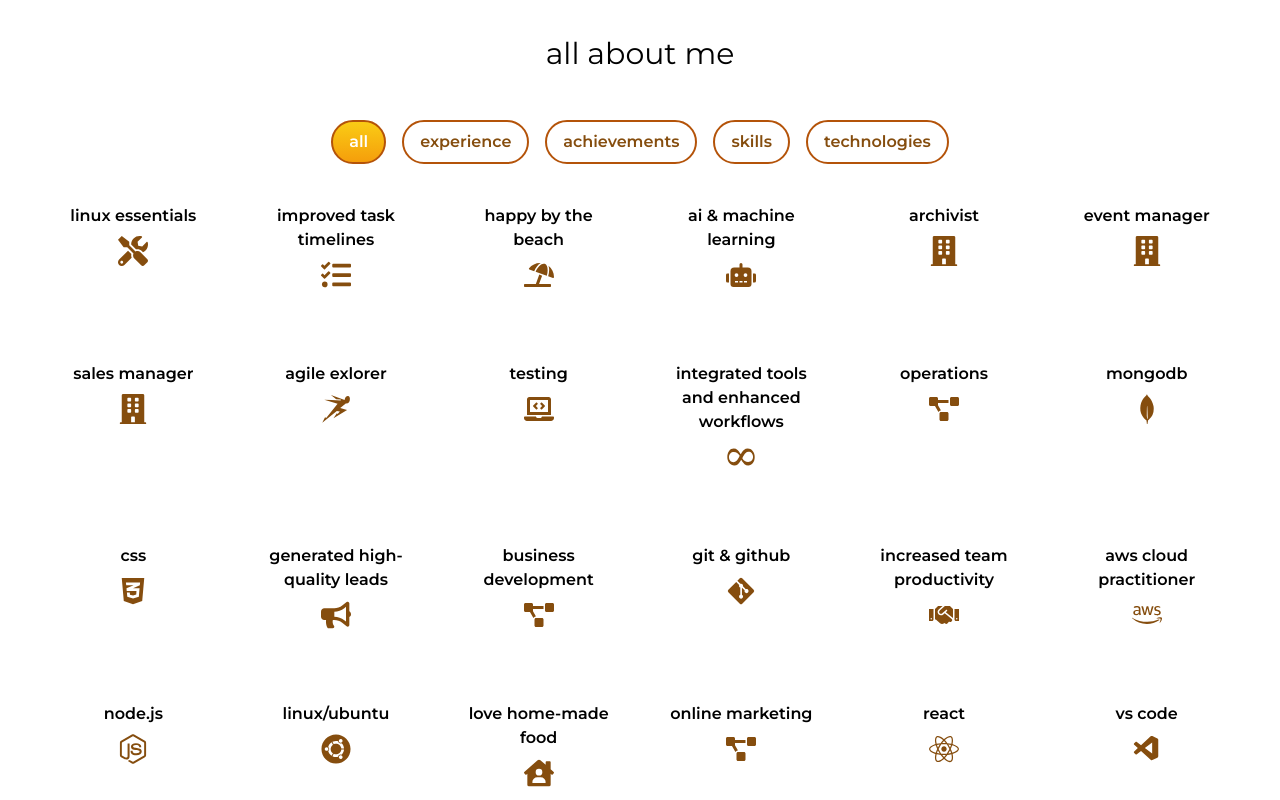
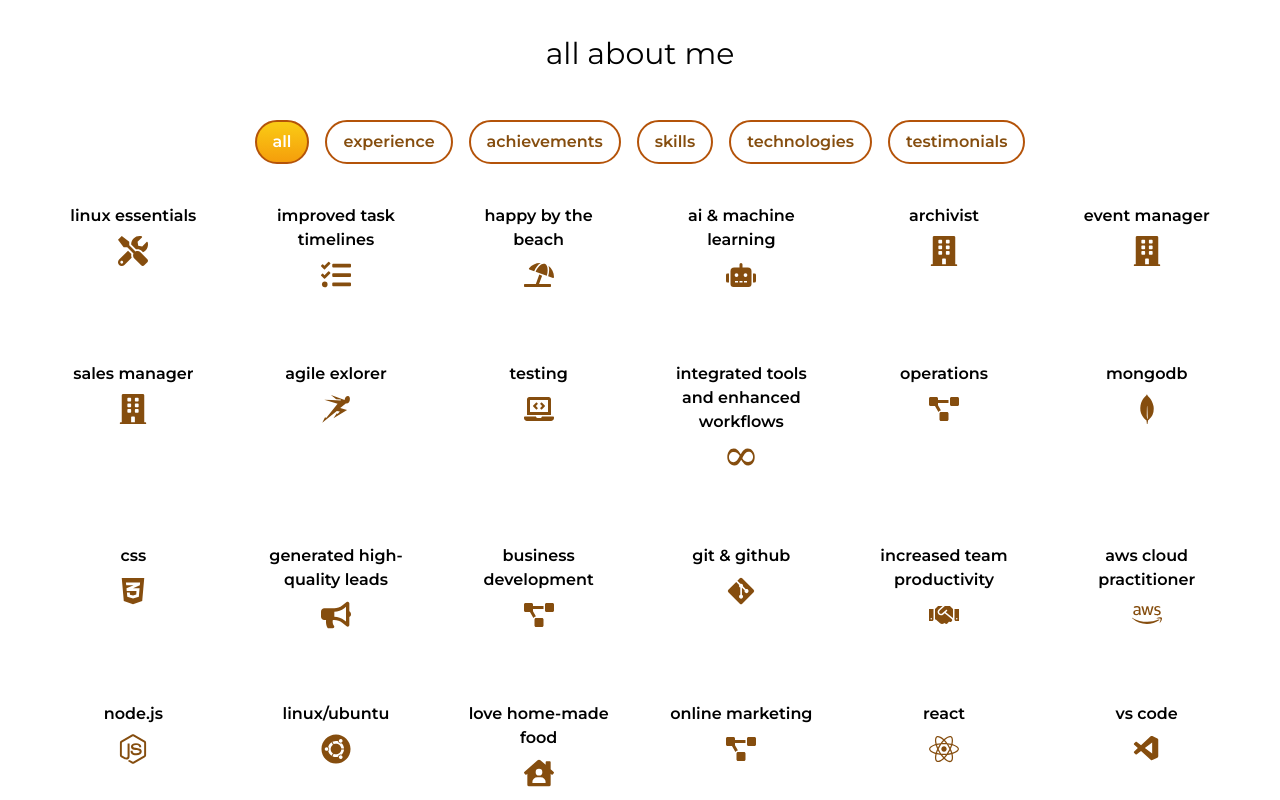
Before and after one commit to jakuzzibubbles/portfolio-white, a React (Vite) app: page / in a window 1280 px wide. Shown: the part 1480-2280 px from the top of the page. Built offline with nearby package versions, Linux system fonts and the light colour scheme.

Commit message:
Refactor components to use testimonials in tabs and update data utility

```diff
--- a/src/App.jsx
+++ b/src/App.jsx
@@ -5,7 +5,7 @@ import Projects from "./components/Projects";
 import About from "./components/About";
 import LoadingScreen from "./components/Loading";
 // import Learnings from "./components/Learnings";
-import Testimonials from "./components/Testimonials";
+// import Testimonials from "./components/Testimonials";
 
 function App() {
   const [loading, setLoading] = useState(true);
@@ -37,7 +37,7 @@ function App() {
       <Projects />
       <About />
       {/* <Learnings /> */}
-      <Testimonials />
+      {/* <Testimonials /> */}
       <footer className="text-yellow-900 text-center py-4 mt-8">
         <p className="mt-8">
           &copy; 2025{" "}
--- a/src/components/Tabs.jsx
+++ b/src/components/Tabs.jsx
@@ -1,6 +1,7 @@
 import React, { useState, useMemo, useEffect, useCallback } from "react";
 import { SKILLS, SKILLS_TABS } from "../utils/data";
 import { FaArrowUp } from "react-icons/fa";
+import Testimonials from "./Testimonials";
 
 const shuffleArray = (array) => {
   return array.sort(() => Math.random() - 0.5);
@@ -72,6 +73,9 @@ const Tabs = () => {
         ))}
       </div>
       <div className="text-left max-w-7xl container mx-auto text-center">
+        {activeTab === "testimonials" ? (
+          <Testimonials />
+        ) : (
           <div
             className={`grid gap-4 ${
               activeTab === "all"
@@ -120,6 +124,7 @@ const Tabs = () => {
               );
             })}
           </div>
+        )}
         {showScrollButton && (
           <button
             onClick={scrollToTabs}
--- a/src/utils/data.js
+++ b/src/utils/data.js
@@ -403,4 +403,5 @@ export const SKILLS_TABS = [
   { label: "achievements", value: "achievements" },
   { label: "skills", value: "skills" },
   { label: "technologies", value: "technologies" },
+  { label: "testimonials", value: "testimonials" },
 ];
```
Lines whose indentation alone changed are shown as unchanged.
